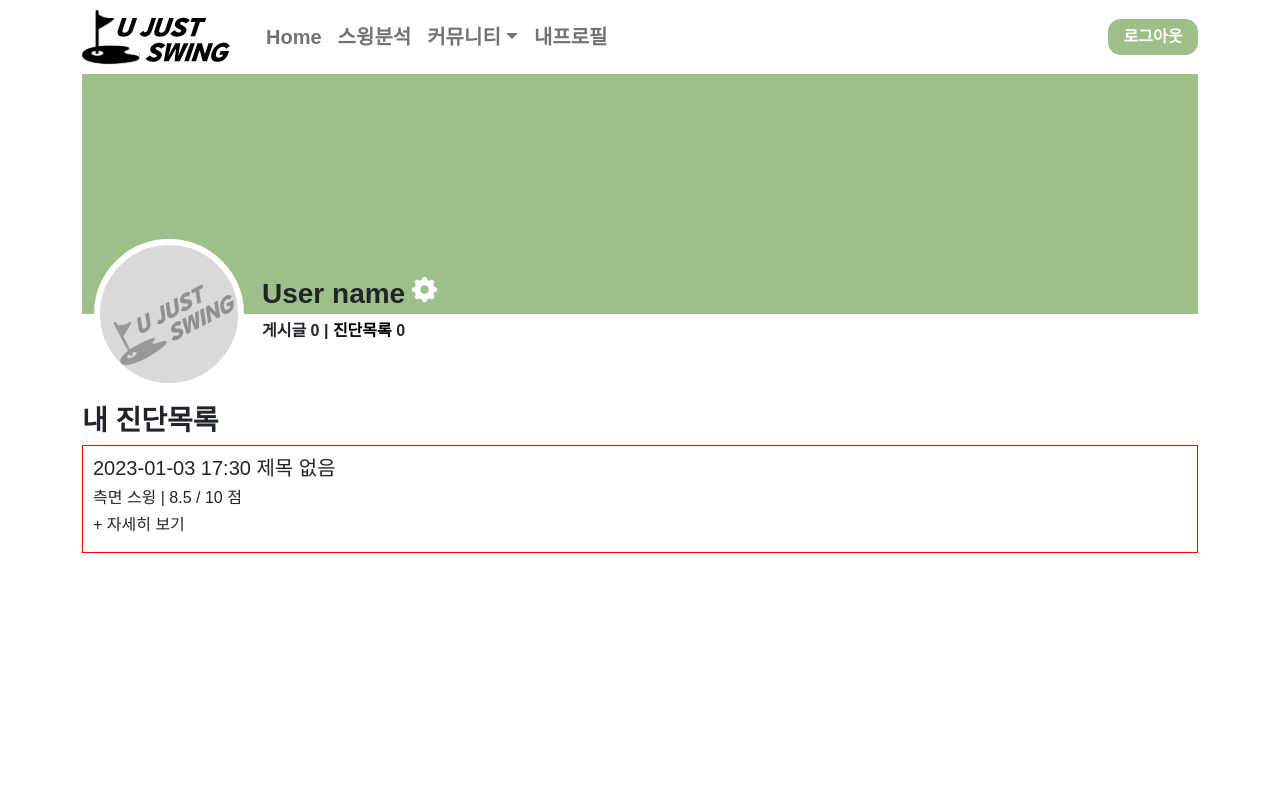
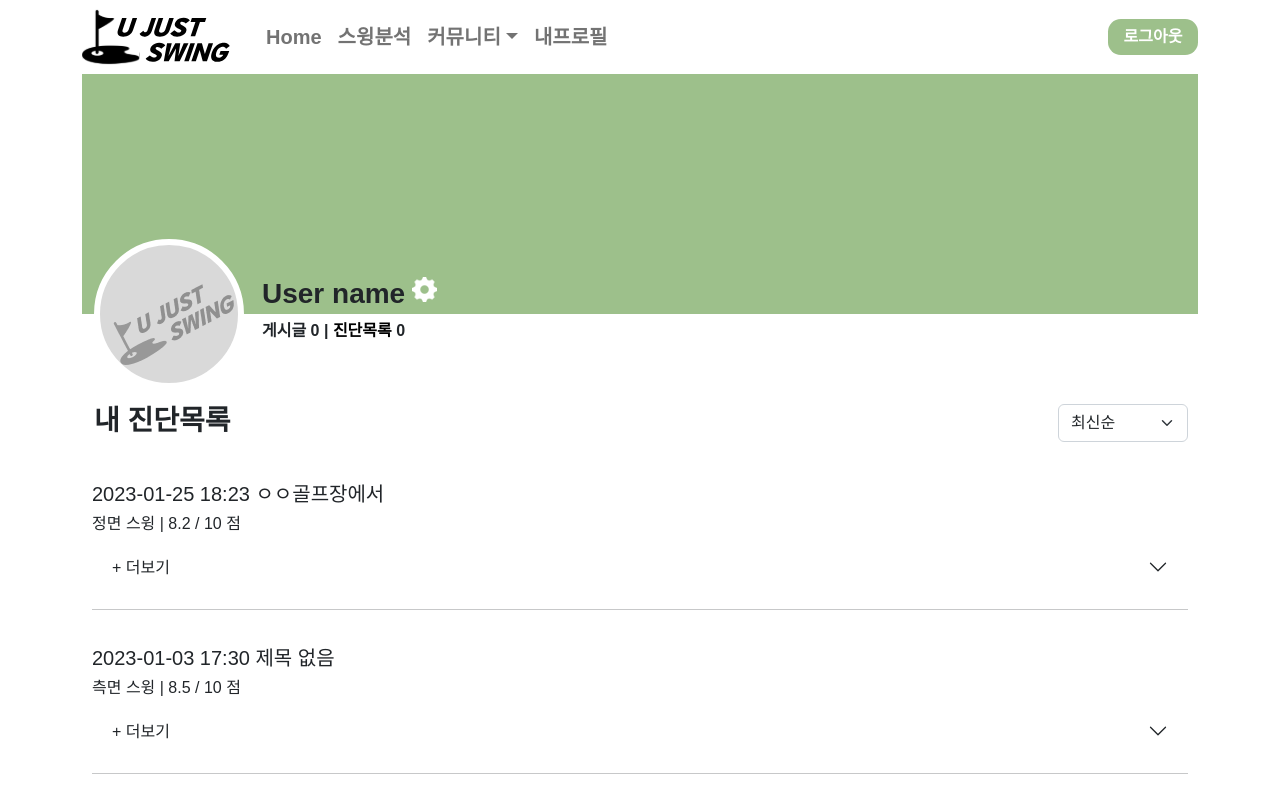
Before and after one commit to HyoJoon-Yang/UJS, a React (Create React App) app in the folder Front/: page /user-list in a window 1280 px wide. Shown: the top 800 px of the page. Built offline with nearby package versions, Linux system fonts and the light colour scheme.

Commit message:
진단 목록 리스트 화면

```diff
--- /dev/null
+++ b/Front/src/components/UserListMoreBtn.js
@@ -0,0 +1,24 @@
+import Accordion from 'react-bootstrap/Accordion';
+import Row from 'react-bootstrap/Row';
+import Col from 'react-bootstrap/Col';
+
+function UserListMoreBtn() {
+  return (
+    <Accordion flush>
+        <Accordion.Item eventKey="0">
+            <Accordion.Header>+ 더보기</Accordion.Header>
+            <Accordion.Body>
+                <Row>
+                    <Col sm={4}>
+                        분석 영상 출력 부분
+                    </Col>
+                    <Col sm={8}>분석 결과 텍스트 출력 부분</Col>
+                </Row>
+            </Accordion.Body>
+        </Accordion.Item>
+    </Accordion>
+
+    );
+}
+
+export default UserListMoreBtn;
--- a/Front/src/pages/UserList.js
+++ b/Front/src/pages/UserList.js
@@ -3,6 +3,8 @@ import { Container } from "react-bootstrap";
 import AccountHeader from "../components/AccountHeader.js";
 import { Link } from "react-router-dom";
 import { ChevronLeftIcon } from "@chakra-ui/icons";
+import Form from 'react-bootstrap/Form';
+import UserListMoreBtn from "../components/UserListMoreBtn.js";
 import "../styles/UserList.css";
 
 function UserList() {
@@ -10,11 +12,24 @@ function UserList() {
         <Layout>
             <Container style={{ minHeight: '100vh', position: "relative" }}>
                 <AccountHeader />
-                <h3><b>내 진단목록</b></h3>
+                <Container id="user-list-heading">
+                    <h3><b>내 진단목록</b></h3>
+                    <Form.Select id="select-order" aria-label="Default select example">
+                        <option value="1">최신순</option>
+                        <option value="2">과거순</option>
+                    </Form.Select>
+                </Container>
+                <Container className="user-list-box">
+                    <h5>2023-01-25 18:23  ㅇㅇ골프장에서</h5>
+                    <h6>정면 스윙 | 8.2 / 10 점</h6>
+                    <UserListMoreBtn />
+                    <hr />
+                </Container>
                 <Container className="user-list-box">
                     <h5>2023-01-03 17:30  제목 없음</h5>
                     <h6>측면 스윙 | 8.5 / 10 점</h6>
-                    <h6>+ 자세히 보기</h6>
+                    <UserListMoreBtn />
+                    <hr />
                 </Container>
                 <Link to="/account" style={{ width: "100px", position: "absolute", bottom: "20px", right: "10px" }}>
                     <ChevronLeftIcon boxSize={20} style={{ float:"left" }} />
--- a/Front/src/styles/UserList.css
+++ b/Front/src/styles/UserList.css
@@ -1,4 +1,20 @@
 .user-list-box {
-    border: 1px solid red;
     padding: 10px;
 }
+
+#user-list-heading {
+    position: relative;
+    display: inline-block;
+    width: 100%;
+    margin-bottom: 20px;
+}
+
+#user-list-heading > h3 {
+    float: left;
+}
+
+#select-order {
+    width: 130px;
+    position: absolute;
+    right: 10px;
+}
```
